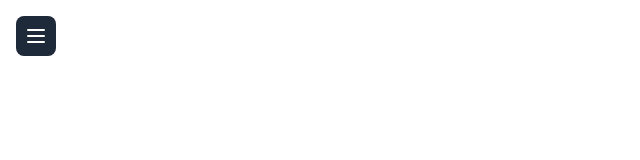
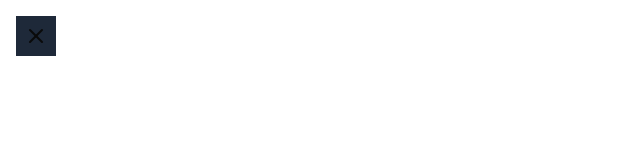
Before and after one commit to Yatinevol/fod, a Next.js app: page /goal in a window 1280 px wide. Shown: the top 160 px of the page, without its empty margins (0-640 px from the left). Built offline with nearby package versions, Linux system fonts and the light colour scheme.

Commit message:
changes.

```diff
--- a/src/app/goal/page.tsx
+++ b/src/app/goal/page.tsx
@@ -1,4 +1,5 @@
 "use client"
+import Sidebar from '@/components/Sidebar';
 import { Menu, X } from 'lucide-react';
 import React, { useState } from 'react'
 
@@ -6,36 +7,8 @@
   const [isOpen, setIsOpen] = useState(false);
 
   return (
-    <div className="relative">
-      {/* Hamburger button */}
-      <button
-        onClick={() => setIsOpen(!isOpen)}
-        className="p-2 text-white bg-gray-800 rounded-md fixed top-4 left-4 z-50"
-      >
-        {isOpen ? <X size={24} /> : <Menu size={24} />}
-      </button>
-
-      {/* Sidebar */}
-      <div
-        className={`fixed top-0 left-0 h-full bg-gray-900 text-white w-64 p-6 transition-transform duration-300 ease-in-out z-40
-        ${isOpen ? "translate-x-0" : "-translate-x-full"}`}
-      >
-        <h2 className="text-2xl font-bold mb-6">Menu</h2>
-        <ul className="space-y-4">
-          <li><a href="#" className="hover:underline">Dashboard</a></li>
-          <li><a href="#" className="hover:underline">Projects</a></li>
-          <li><a href="#" className="hover:underline">Settings</a></li>
-          <li><a href="#" className="hover:underline">Logout</a></li>
-        </ul>
-      </div>
-
-      {/* Overlay (click to close) */}
-      {isOpen && (
-        <div
-          className="fixed inset-0 bg-black/40 z-30"
-          onClick={() => setIsOpen(false)}
-        ></div>
-      )}
+    <div>
+      <Sidebar isOpen="true"/>
     </div>
   );
 }
--- /dev/null
+++ b/src/components/Sidebar.tsx
@@ -0,0 +1,15 @@
+import { Menu, X } from 'lucide-react';
+import React from 'react'
+
+const Sidebar = ({isOpen}:any) => {
+
+  return (
+    <div className='relative m-4'>
+        <button className='p-2 bg-gray-800 '>
+        {isOpen ? <X size={24}/> : <Menu size={24}/>}
+        </button>
+    </div>
+  )
+}
+
+export default Sidebar
```
